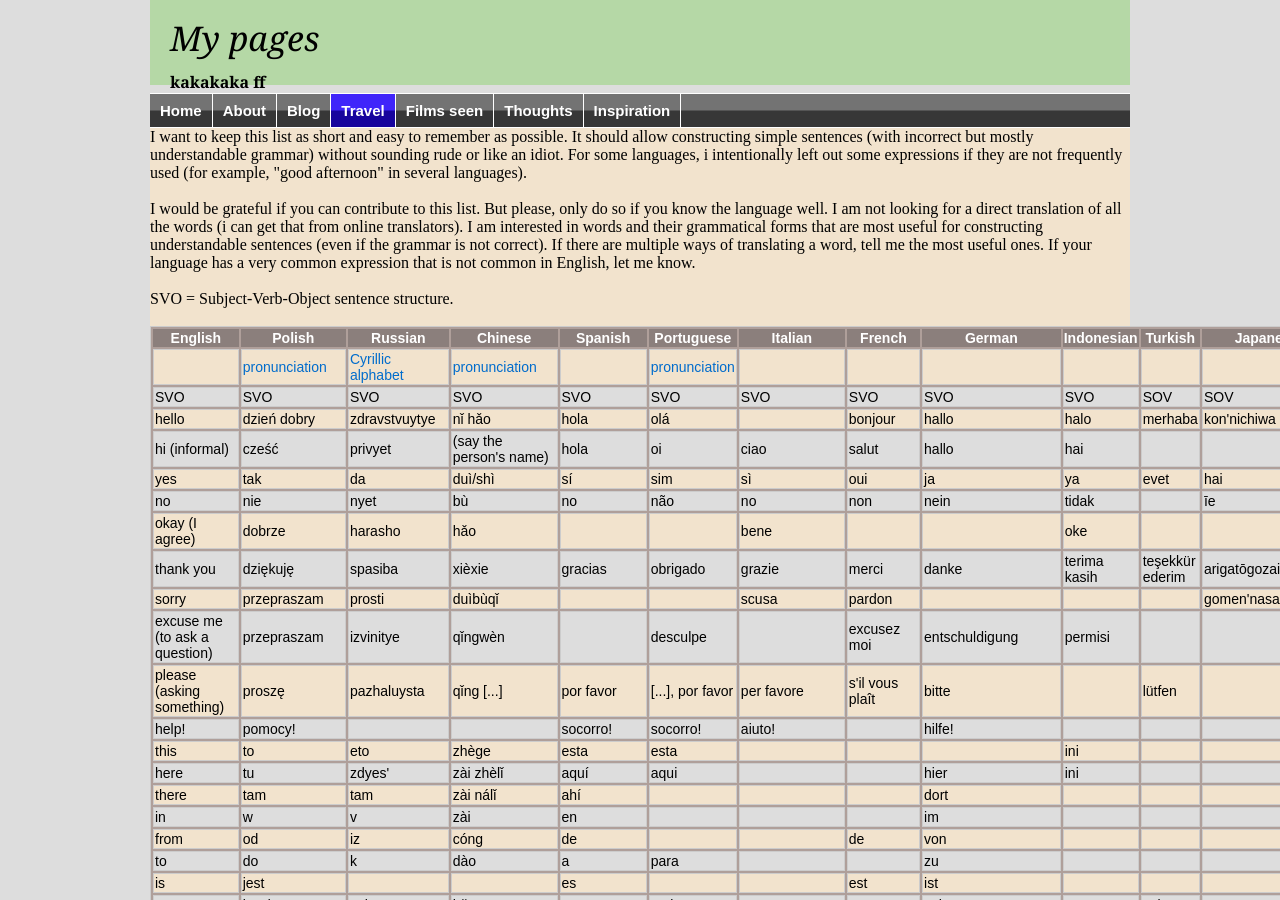
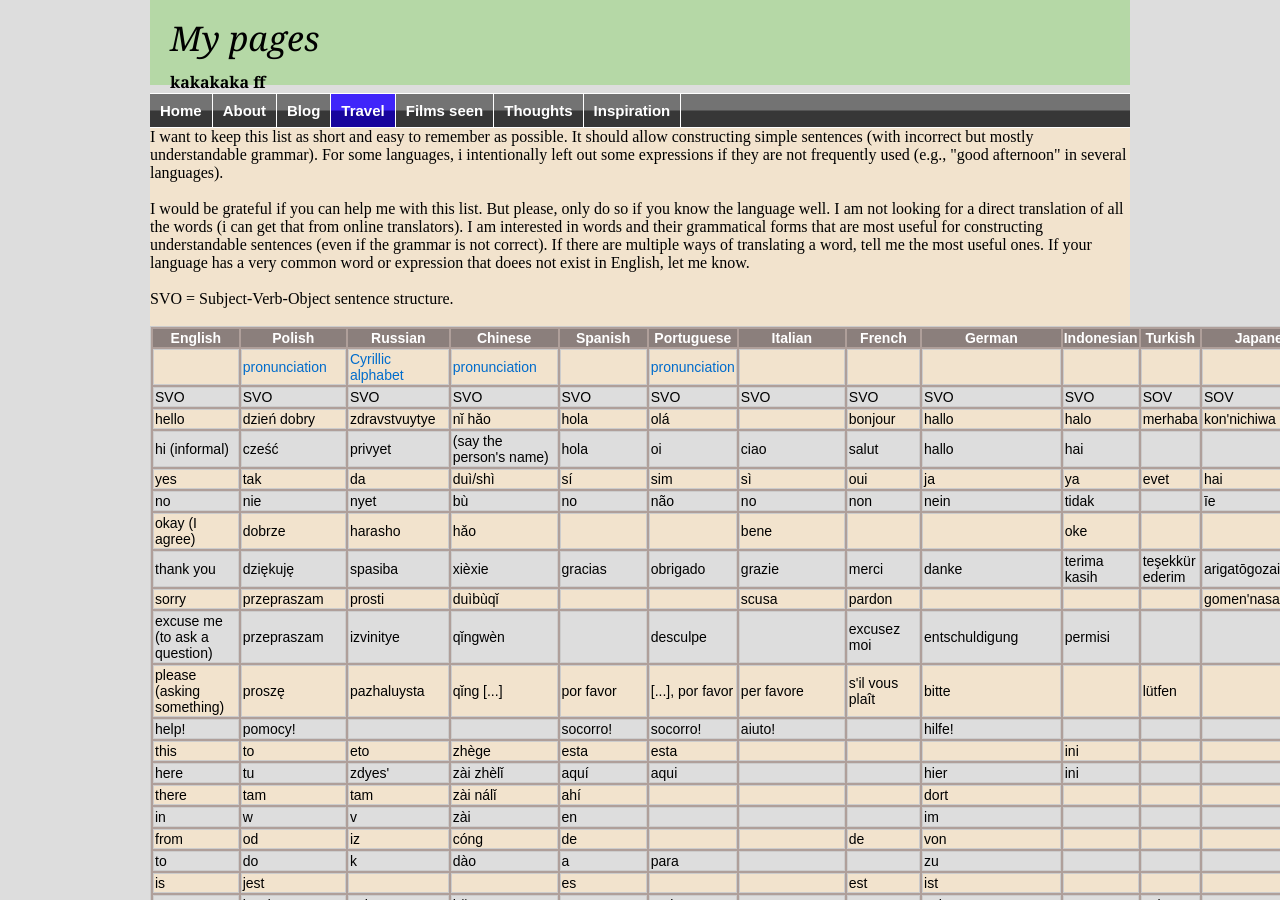
Before and after one commit to witba/witba.github.io, a Jekyll site: the page built from travel/lang.html, in a window 1280 px wide and 900 px high. Built offline with Jekyll 4.4.1, drawn with Linux system fonts in a browser that asks for light colours.

Commit message:
Update lang.html

```diff
--- a/travel/lang.html
+++ b/travel/lang.html
@@ -3,9 +3,9 @@
 title: Travel
 ---
 
-I want to keep this list as short and easy to remember as possible. It should allow constructing simple sentences (with incorrect but mostly understandable grammar) without sounding rude or like an idiot. For some languages, i intentionally left out some expressions if they are not frequently used (for example, "good afternoon" in several languages).<br>
+I want to keep this list as short and easy to remember as possible. It should allow constructing simple sentences (with incorrect but mostly understandable grammar). For some languages, i intentionally left out some expressions if they are not frequently used (e.g., "good afternoon" in several languages).<br>
 <br>
-I would be grateful if you can contribute to this list. But please, only do so if you know the language well. I am not looking for a direct translation of all the words (i can get that from online translators). I am interested in words and their grammatical forms that are most useful for constructing understandable sentences (even if the grammar is not correct). If there are multiple ways of translating a word, tell me the most useful ones. If your language has a very common expression that is not common in English, let me know.<br>
+I would be grateful if you can help me with this list. But please, only do so if you know the language well. I am not looking for a direct translation of all the words (i can get that from online translators). I am interested in words and their grammatical forms that are most useful for constructing understandable sentences (even if the grammar is not correct). If there are multiple ways of translating a word, tell me the most useful ones. If your language has a very common word or expression that doees not exist in English, let me know.<br>
 <br>
 SVO = Subject-Verb-Object sentence structure.<br>
 <br>
```
